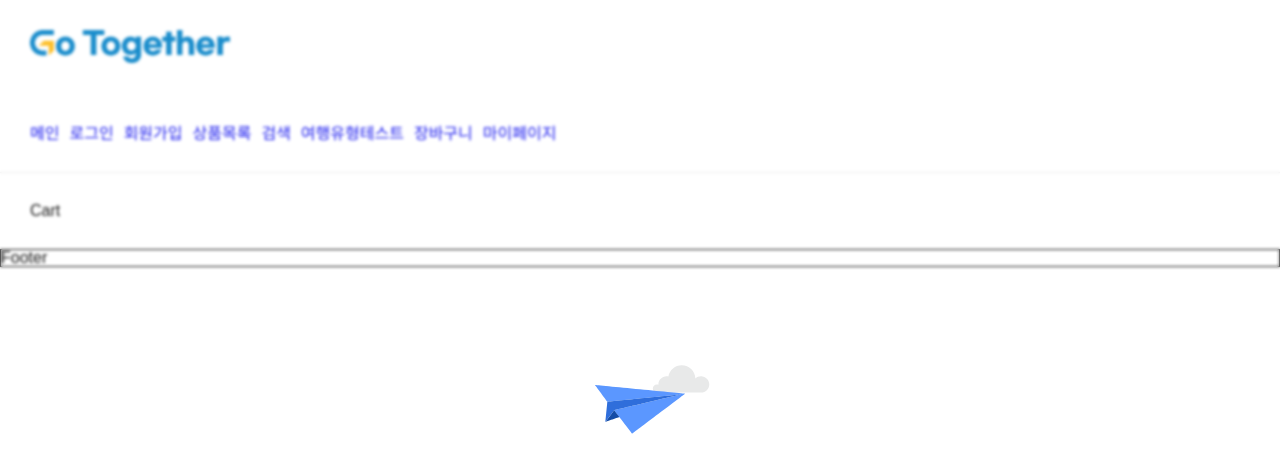
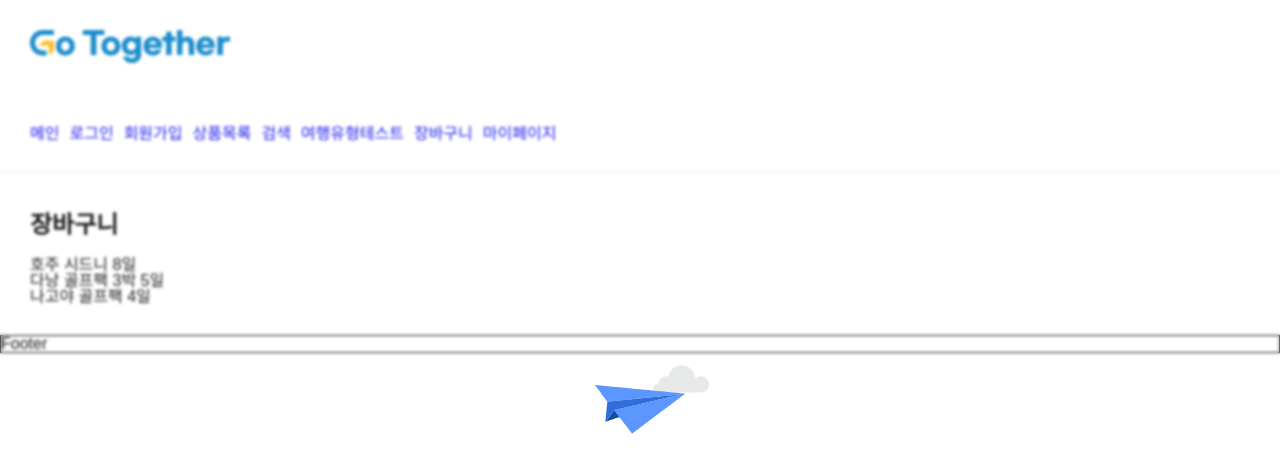
Before and after one commit to fastcampus-final/FE-repo, a Next.js app: page /cart in a window 1280 px wide. Shown: the top 472 px of the page. Built offline with nearby package versions, Linux system fonts and the light colour scheme.

Commit message:
Feat: 장바구니 페이지 구현중

```diff
--- a/pages/cart/index.tsx
+++ b/pages/cart/index.tsx
@@ -1,7 +1,46 @@
+import CartItem from '@/components/Cart/CartItem';
+import PageTitle from '@/components/common/PageTitle';
+import { ICart } from '@/interfaces/cart';
 import React from 'react';
+import styled from 'styled-components';
+
+const tempData: ICart[] = [
+  {
+    productId: '1',
+    title: '호주 시드니 8일',
+    price: '2699000',
+    imagePath: 'https://picsum.photos/id/10/350/350',
+  },
+  {
+    productId: '2',
+    title: '다낭 골프팩 3박 5일',
+    price: '1000000',
+    imagePath: 'https://picsum.photos/id/20/350/350',
+  },
+  {
+    productId: '3',
+    title: '나고야 골프팩 4일',
+    price: '1863000',
+    imagePath: 'https://picsum.photos/id/30/350/350',
+  },
+];
 
 const Cart = () => {
-  return <div>Cart</div>;
+  return (
+    <Container>
+      <PageTitle title="장바구니" />
+      <ul>
+        {tempData?.map((item, idx) => (
+          <CartItem key={idx} data={item} />
+        ))}
+      </ul>
+    </Container>
+  );
 };
 
 export default Cart;
+
+const Container = styled.div`
+  display: flex;
+  flex-direction: column;
+`;
--- a/pages/index.tsx
+++ b/pages/index.tsx
@@ -3,7 +3,7 @@ import Head from 'next/head';
 import useLikeList from '@/hooks/useLikeList';
 import { GetServerSidePropsContext } from 'next';
 import { ILike } from '@/interfaces/like';
-import { instance } from './api/instance';
+import { instance } from '../src/api/instance';
 import { useRouter } from 'next/router';
 
 import { Swiper, SwiperSlide } from 'swiper/react';
--- a/pages/search/index.tsx
+++ b/pages/search/index.tsx
@@ -9,6 +9,7 @@ import { getStorage, setStorage, removeStorage } from '@/utils/storage';
 import { useDispatch } from 'react-redux';
 import { setModal } from '@/store/modal';
 import { MESSAGES } from '@/constants/messages';
+import PageTitle from '@/components/common/PageTitle';
 
 const Search = () => {
   const dispatch = useDispatch();
@@ -65,6 +66,7 @@ const Search = () => {
 
   return (
     <Container>
+      <PageTitle title="상품 검색" />
       <SearchInputWrap>
         {/* <Input type="text" placeholder="검색어를 입력해 주세요." /> */}
         <input
@@ -143,7 +145,7 @@ export default Search;
 const Container = styled.div`
   display: flex;
   flex-direction: column;
-  gap: 40px;
+  gap: 30px;
 `;
 
 const SearchInputWrap = styled.div`
--- /dev/null
+++ b/src/components/Cart/CartItem.tsx
@@ -0,0 +1,12 @@
+import { ICart } from '@/interfaces/cart';
+import React from 'react';
+
+interface Props {
+  data: ICart;
+}
+
+const CartItem = ({ data }: Props) => {
+  return <li>{data.title}</li>;
+};
+
+export default CartItem;
--- /dev/null
+++ b/src/components/common/PageTitle.tsx
@@ -0,0 +1,18 @@
+import React from 'react';
+import styled from 'styled-components';
+
+interface Props {
+  title: string;
+}
+
+const PageTitle = ({ title }: Props) => {
+  return <StyledTitle>{title}</StyledTitle>;
+};
+
+export default PageTitle;
+
+const StyledTitle = styled.h1`
+  font-size: 24px;
+  font-weight: 600;
+  padding: 10px 0 20px 0;
+`;
--- a/src/hooks/useLikeList.tsx
+++ b/src/hooks/useLikeList.tsx
@@ -1,6 +1,6 @@
 import React from 'react';
 import { useQuery } from '@tanstack/react-query';
-import { instance } from '../../pages/api/instance';
+import { instance } from '../api/instance';
 
 const getLike = async () => {
   const { data } = await instance.get('https://example.com/like');
--- /dev/null
+++ b/src/interfaces/cart.ts
@@ -0,0 +1,6 @@
+export interface ICart {
+  productId: string;
+  title: string;
+  price: string;
+  imagePath: string;
+}
```
Also changed, not shown: pages/product/index.tsx (+1 -11 lines), pages/survey/index.tsx (+5 -5 lines), src/api/instance.tsx (renamed from pages/api/instance.tsx).
